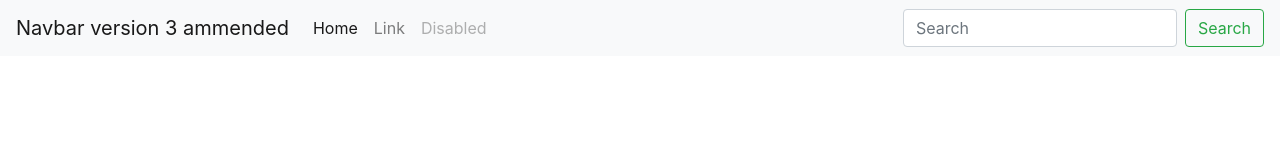
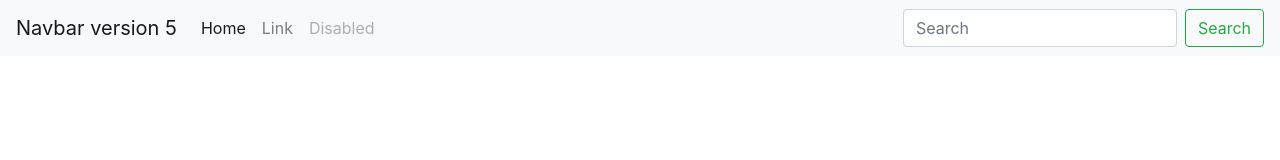
Before and after one commit to Harsh-asodariya/amazon-clone, a plain HTML site: page index.html in a window 1280 px wide. Drawn offline with nearby package versions, Linux system fonts and the light colour scheme.

Commit message:
version 5

```diff
--- a/index.html
+++ b/index.html
@@ -12,7 +12,7 @@
 
 <body>
     <nav class="navbar navbar-expand-lg navbar-light bg-light">
-        <a class="navbar-brand" href="#">Navbar version 3 ammended</a>
+        <a class="navbar-brand" href="#">Navbar version 5</a>
         <button class="navbar-toggler" type="button" data-toggle="collapse" data-target="#navbarSupportedContent"
             aria-controls="navbarSupportedContent" aria-expanded="false" aria-label="Toggle navigation">
             <span class="navbar-toggler-icon"></span>
```
